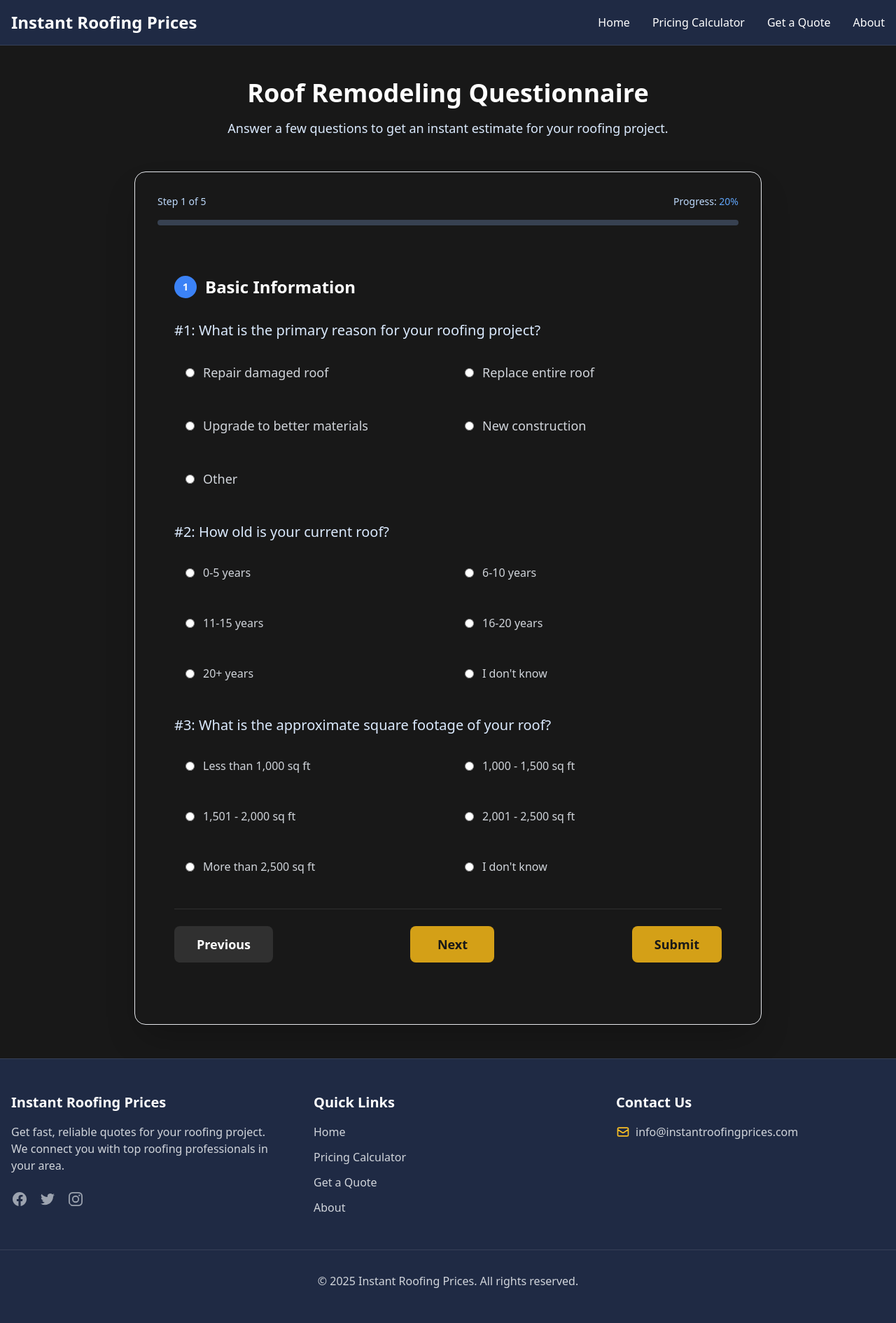
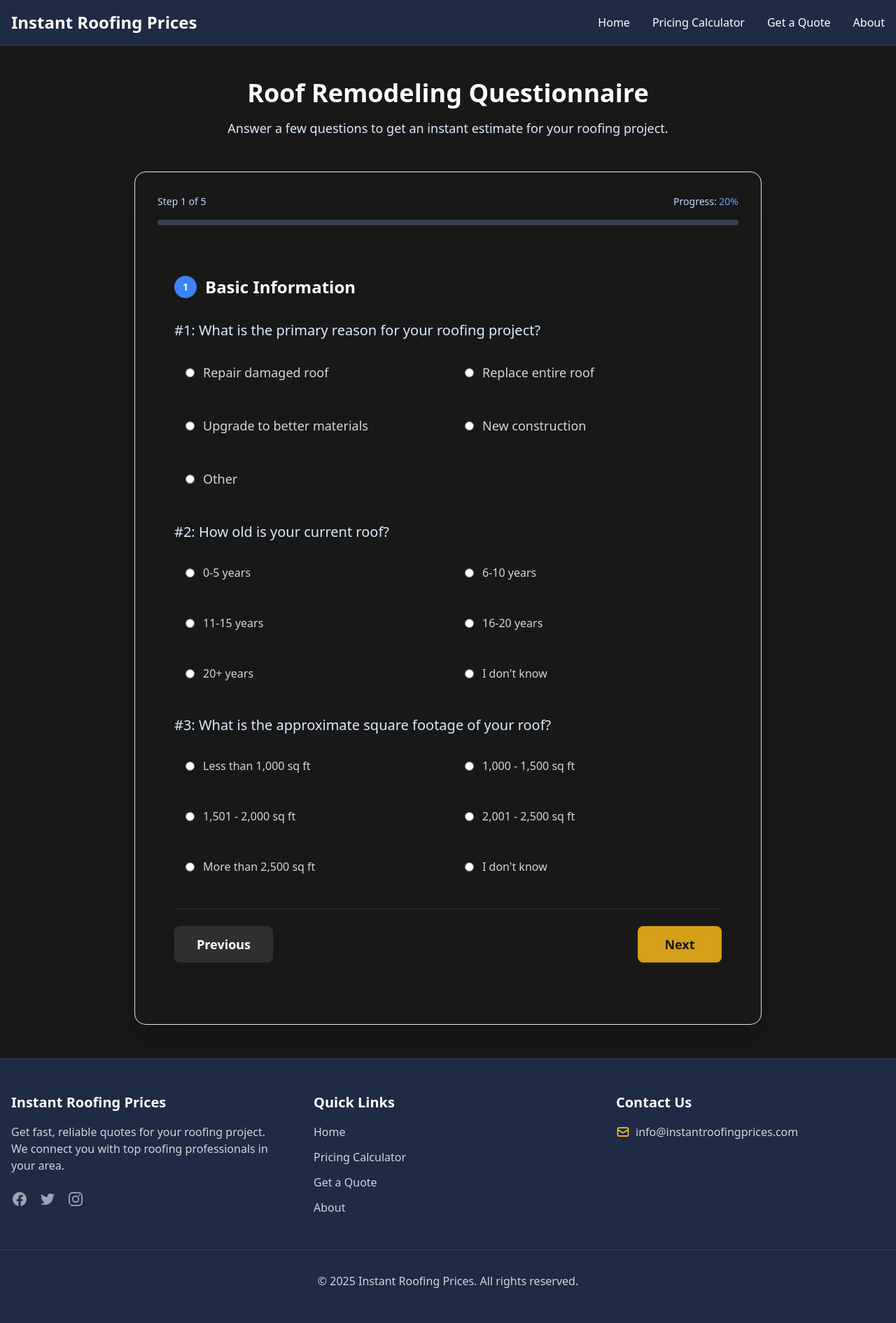
Before and after one commit to tim-amredev/roofing-lead-site, a Jekyll site: the page built from questionnaire.html, in a window 1280 px wide. Shown: the whole page at 70% size. Built offline with Jekyll 4.4.1, drawn with Linux system fonts in a browser that asks for light colours.

Commit message:
Update questionnaire.html

```diff
--- a/questionnaire.html
+++ b/questionnaire.html
@@ -135,9 +135,8 @@ js: questionnaire leadperfection-integration
 
               <!-- Navigation Buttons -->
               <div class="mt-8 flex justify-between border-t border-white/10 pt-6">
-                <button type="button" id="prev-btn" class="bg-white/10 text-white py-3 px-8 rounded-lg font-bold text-lg hover:bg-white/20 transition-colors">Previous</button>
-                <button type="button" id="next-btn" class="bg-[#D4A017] text-[#181818] py-3 px-8 rounded-lg font-bold text-lg hover:bg-[#E5B42A] transition-colors">Next</button>
-                <button type="submit" id="submit-btn" class="bg-[#D4A017] text-[#181818] py-3 px-8 rounded-lg font-bold text-lg hover:bg-[#E5B42A] transition-colors">Submit</button>
+                <button type="button" id="prev-btn-1" class="bg-white/10 text-white py-3 px-8 rounded-lg font-bold text-lg hover:bg-white/20 transition-colors">Previous</button>
+                <button type="button" id="next-btn-1" class="bg-[#D4A017] text-[#181818] py-3 px-8 rounded-lg font-bold text-lg hover:bg-[#E5B42A] transition-colors">Next</button>
               </div>
             </div>
           </div>
@@ -304,9 +303,8 @@ js: questionnaire leadperfection-integration
 
               <!-- Navigation Buttons -->
               <div class="mt-8 flex justify-between border-t border-white/10 pt-6">
-                <button type="button" id="prev-btn" class="bg-white/10 text-white py-3 px-8 rounded-lg font-bold text-lg hover:bg-white/20 transition-colors">Previous</button>
-                <button type="button" id="next-btn" class="bg-[#D4A017] text-[#181818] py-3 px-8 rounded-lg font-bold text-lg hover:bg-[#E5B42A] transition-colors">Next</button>
-                <button type="submit" id="submit-btn" class="bg-[#D4A017] text-[#181818] py-3 px-8 rounded-lg font-bold text-lg hover:bg-[#E5B42A] transition-colors">Submit</button>
+                <button type="button" id="prev-btn-2" class="bg-white/10 text-white py-3 px-8 rounded-lg font-bold text-lg hover:bg-white/20 transition-colors">Previous</button>
+                <button type="button" id="next-btn-2" class="bg-[#D4A017] text-[#181818] py-3 px-8 rounded-lg font-bold text-lg hover:bg-[#E5B42A] transition-colors">Next</button>
               </div>
             </div>
           </div>
@@ -419,9 +417,8 @@ js: questionnaire leadperfection-integration
 
               <!-- Navigation Buttons -->
               <div class="mt-8 flex justify-between border-t border-white/10 pt-6">
-                <button type="button" id="prev-btn" class="bg-white/10 text-white py-3 px-8 rounded-lg font-bold text-lg hover:bg-white/20 transition-colors">Previous</button>
-                <button type="button" id="next-btn" class="bg-[#D4A017] text-[#181818] py-3 px-8 rounded-lg font-bold text-lg hover:bg-[#E5B42A] transition-colors">Next</button>
-                <button type="submit" id="submit-btn" class="bg-[#D4A017] text-[#181818] py-3 px-8 rounded-lg font-bold text-lg hover:bg-[#E5B42A] transition-colors">Submit</button>
+                <button type="button" id="prev-btn-3" class="bg-white/10 text-white py-3 px-8 rounded-lg font-bold text-lg hover:bg-white/20 transition-colors">Previous</button>
+                <button type="button" id="next-btn-3" class="bg-[#D4A017] text-[#181818] py-3 px-8 rounded-lg font-bold text-lg hover:bg-[#E5B42A] transition-colors">Next</button>
               </div>
             </div>
           </div>
@@ -622,9 +619,8 @@ js: questionnaire leadperfection-integration
 
               <!-- Navigation Buttons -->
               <div class="mt-8 flex justify-between border-t border-white/10 pt-6">
-                <button type="button" id="prev-btn" class="bg-white/10 text-white py-3 px-8 rounded-lg font-bold text-lg hover:bg-white/20 transition-colors">Previous</button>
-                <button type="button" id="next-btn" class="bg-[#D4A017] text-[#181818] py-3 px-8 rounded-lg font-bold text-lg hover:bg-[#E5B42A] transition-colors">Next</button>
-                <button type="submit" id="submit-btn" class="bg-[#D4A017] text-[#181818] py-3 px-8 rounded-lg font-bold text-lg hover:bg-[#E5B42A] transition-colors">Submit</button>
+                <button type="button" id="prev-btn-4" class="bg-white/10 text-white py-3 px-8 rounded-lg font-bold text-lg hover:bg-white/20 transition-colors">Previous</button>
+                <button type="button" id="next-btn-4" class="bg-[#D4A017] text-[#181818] py-3 px-8 rounded-lg font-bold text-lg hover:bg-[#E5B42A] transition-colors">Next</button>
               </div>
             </div>
           </div>
@@ -651,8 +647,7 @@ js: questionnaire leadperfection-integration
 
               <!-- Navigation Buttons -->
               <div class="mt-8 flex justify-between border-t border-white/10 pt-6">
-                <button type="button" id="prev-btn" class="bg-white/10 text-white py-3 px-8 rounded-lg font-bold text-lg hover:bg-white/20 transition-colors">Previous</button>
-                <button type="button" id="next-btn" class="bg-[#D4A017] text-[#181818] py-3 px-8 rounded-lg font-bold text-lg hover:bg-[#E5B42A] transition-colors">Next</button>
+                <button type="button" id="prev-btn-5" class="bg-white/10 text-white py-3 px-8 rounded-lg font-bold text-lg hover:bg-white/20 transition-colors">Previous</button>
                 <button type="submit" id="submit-btn" class="bg-[#D4A017] text-[#181818] py-3 px-8 rounded-lg font-bold text-lg hover:bg-[#E5B42A] transition-colors">Submit</button>
               </div>
             </div>
@@ -673,7 +668,7 @@ js: questionnaire leadperfection-integration
   }
 
   /* Update button styles */
-  #next-btn, #submit-btn {
+  #next-btn-1, #next-btn-2, #next-btn-3, #next-btn-4, #submit-btn {
     background-color: #D4A017 !important;
     color: #181818 !important;
     display: inline-flex !important;
@@ -682,7 +677,7 @@ js: questionnaire leadperfection-integration
     min-width: 120px !important;
   }
 
-  #prev-btn {
+  #prev-btn-1, #prev-btn-2, #prev-btn-3, #prev-btn-4, #prev-btn-5 {
     background-color: rgba(255, 255, 255, 0.1) !important;
     color: #FFFFFF !important;
     display: inline-flex !important;
@@ -698,6 +693,20 @@ js: questionnaire leadperfection-integration
     opacity: 1 !important;
     position: relative !important;
     z-index: 10 !important;
+  }
+
+  /* Material and roof type card selection styles */
+  .material-card.selected > div,
+  .roof-type-card.selected > div {
+    border-color: #D4A017 !important;
+    box-shadow: 0 0 0 2px #D4A017 !important;
+    background-color: rgba(212, 160, 23, 0.1) !important;
+  }
+
+  .material-card > div:hover,
+  .roof-type-card > div:hover {
+    border-color: #D4A017 !important;
+    background-color: rgba(255, 255, 255, 0.1) !important;
   }
 </style>
 
```
Also changed, not shown: other parts of questionnaire.html (+38 -0 lines).
